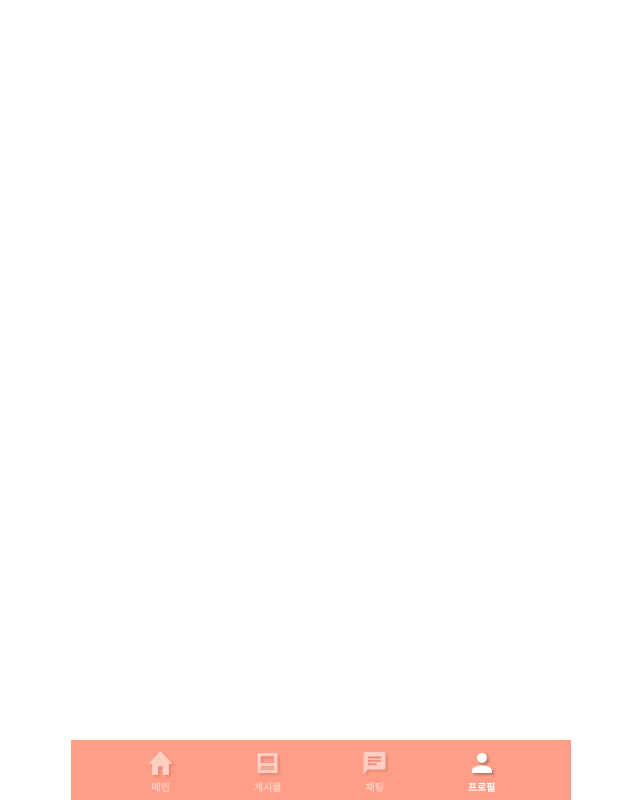
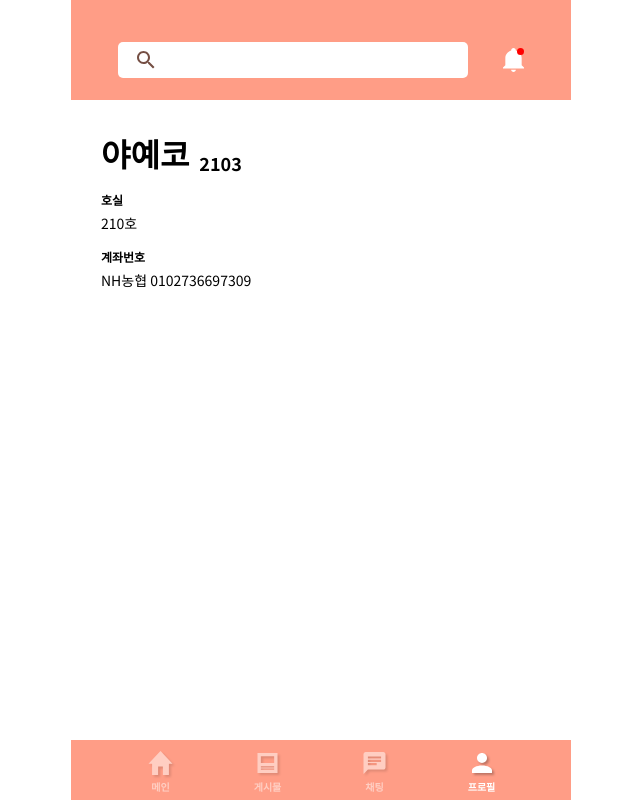
Before and after one commit to TEAM-Tn1/NUGUNA_Client, a React (Create React App) app: page /profile in a window 1280 px wide. Shown: the whole page, without its empty margins (319-959 px from the left). Built offline with nearby package versions, Linux system fonts and the light colour scheme.

Commit message:
[ADD] UserInfo 퍼블리싱

```diff
--- a/src/components/profile/profile.tsx
+++ b/src/components/profile/profile.tsx
@@ -1,10 +1,26 @@
 import React from 'react';
 import Footer from '../footer';
+import Header from '../header';
 import * as S from './style';
 
 const Profile = () => {
   return (
     <S.Wrapper>
+      <Header />
+      <S.UserInfoBox>
+        <S.StudentInfo>
+          <span>야예코</span>
+          <span>2103</span>
+        </S.StudentInfo>
+        <S.DormitoryInfo>
+          <span>호실</span>
+          <span>210호</span>
+        </S.DormitoryInfo>
+        <S.AccountInfo>
+          <span>계좌번호</span>
+          <span>NH농협 0102736697309</span>
+        </S.AccountInfo>
+      </S.UserInfoBox>
       <Footer />
     </S.Wrapper>
   );
--- a/src/components/profile/style/index.ts
+++ b/src/components/profile/style/index.ts
@@ -1,3 +1,45 @@
 import styled from 'styled-components';
 
-export const Wrapper = styled.div``;
+export const Wrapper = styled.div`
+  max-width: 500px;
+  margin: 0 auto;
+`;
+
+export const UserInfoBox = styled.div`
+  padding: 30px;
+  display: flex;
+  flex-direction: column;
+  gap: 15px;
+`;
+
+export const StudentInfo = styled.div`
+  display: flex;
+  align-items: flex-end;
+  gap: 10px;
+  font-weight: bold;
+
+  & span:first-child {
+    font-size: 32px;
+  }
+
+  & span:last-child {
+    font-size: 18px;
+  }
+`;
+
+export const DormitoryInfo = styled.div`
+  display: flex;
+  flex-direction: column;
+  gap: 5px;
+
+  & span:first-child {
+    font-size: 12px;
+    font-weight: bold;
+  }
+
+  & span:last-child {
+    font-size: 14px;
+  }
+`;
+
+export const AccountInfo = styled(DormitoryInfo)``;
```
